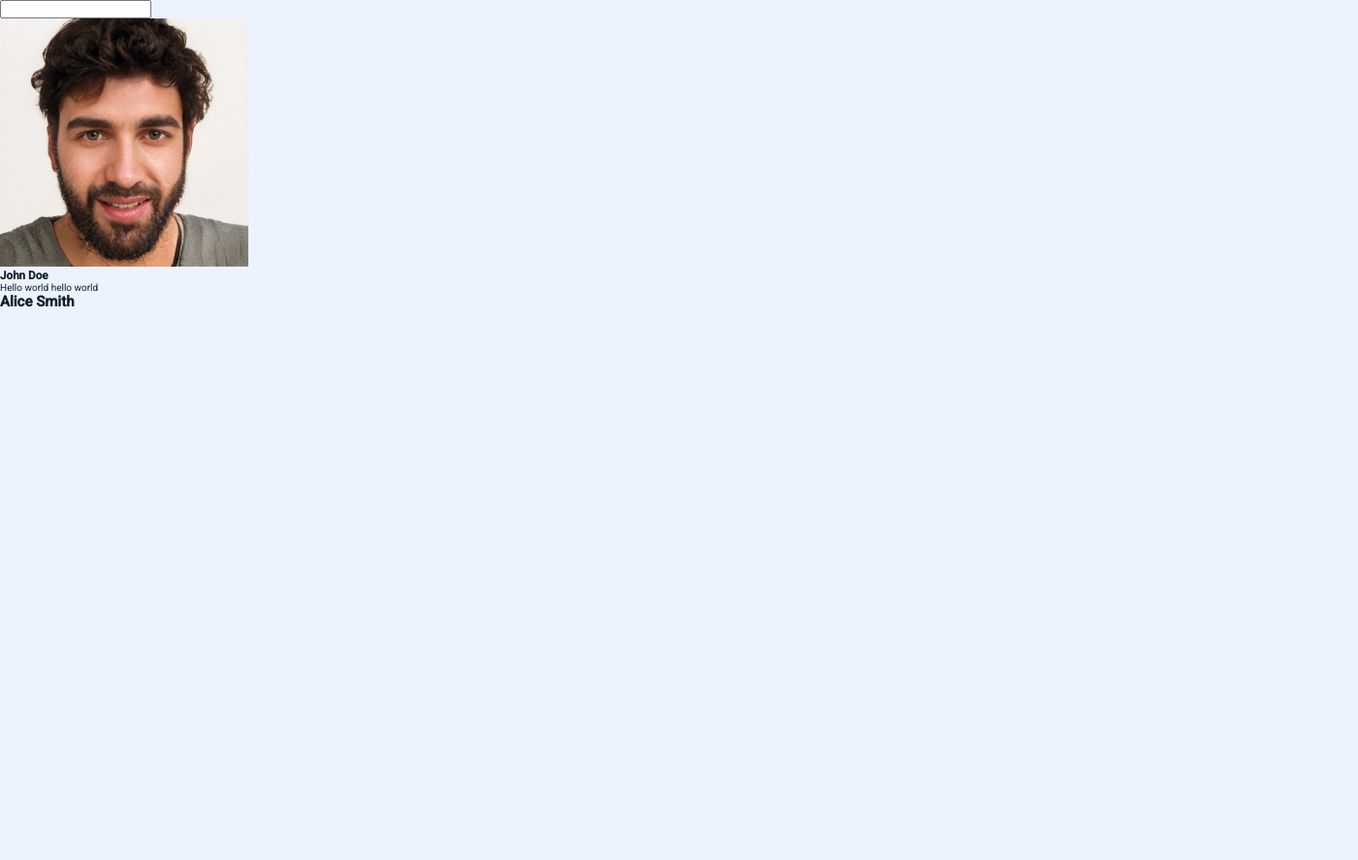
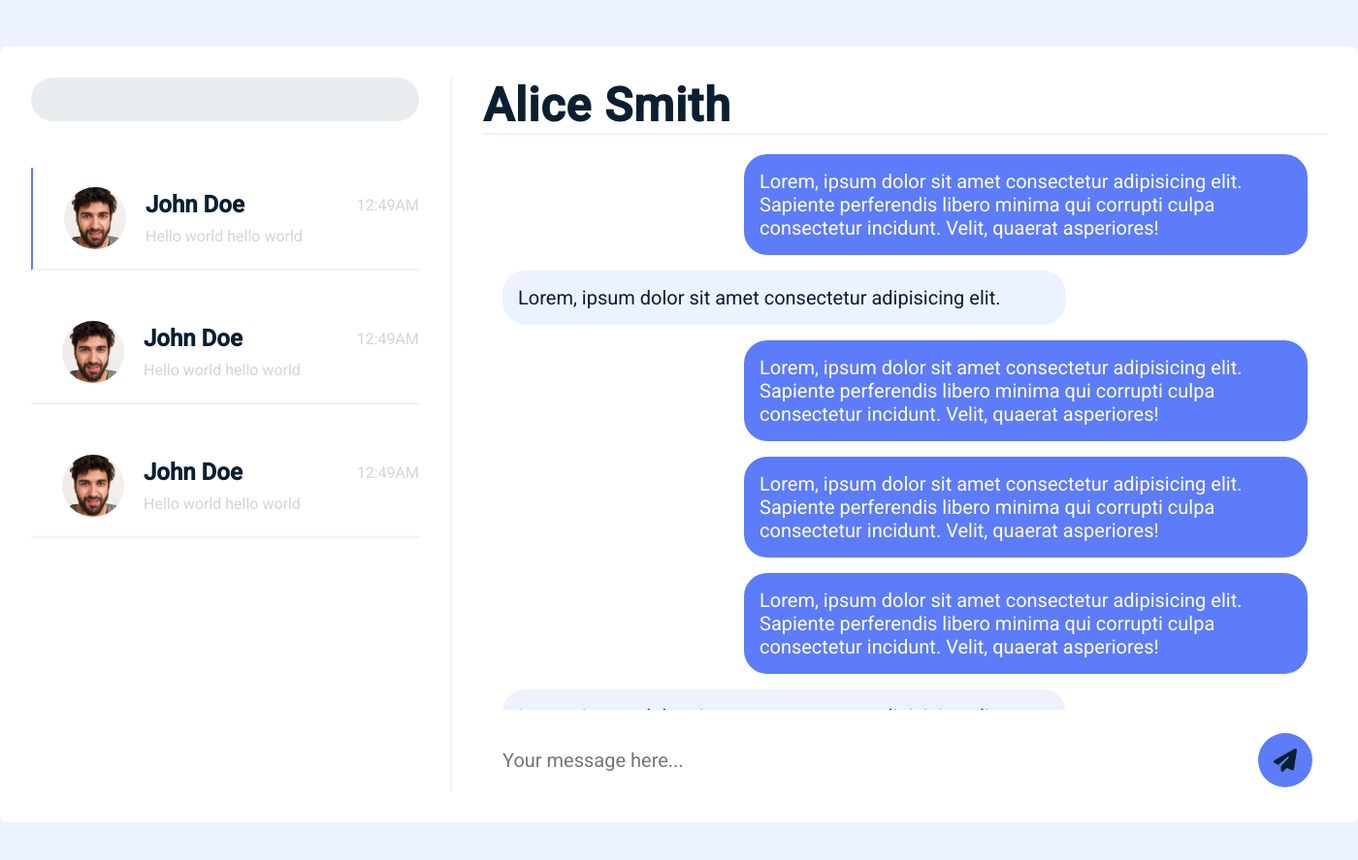
Before and after one commit to Zacharay/socialMediaApp, a PHP site: page /php/views/conversationView.php in a window 1400 px wide. Shown: the part 64-951 px from the top of the page at 97% size. Run offline with PHP 8.4, Linux system fonts and the light colour scheme; the visitor is signed in with stand-in values (Sample User, id 1); some libraries are stand-ins or nearby versions.

Commit message:
conversation styles

```diff
--- a/php/views/conversationView.php
+++ b/php/views/conversationView.php
@@ -18,19 +18,72 @@
         <aside>
             <input type="text"  class="conversation__search"/>
             <ul class="conversation__list">
+                <li class="conversation__element conversation--active">
+                    <img src="../../images/profilePhotos/userPhoto_1.png" class="conversation__userphoto"/>
+                    <div class="conversation__wrapper">
+                        <div class="conversation__header">
+                            <h3 class="conversation__fullname">John Doe</h3>
+                            <p class="converstation__date">12:49AM</p>
+                        </div>
+                            <p class="conversation__showcase__text">Hello world hello world</p>
+
+                    </div>
+                </li>
                 <li class="conversation__element">
-                    <img src="../../images/profilePhotos/userPhoto_1.png"/>
+                    <img src="../../images/profilePhotos/userPhoto_1.png" class="conversation__userphoto"/>
                     <div class="conversation__wrapper">
-                        <h3>John Doe</h3>
-                        <p class="converstation__date"></p>
+                        <div class="conversation__header">
+                            <h3 class="conversation__fullname">John Doe</h3>
+                            <p class="converstation__date">12:49AM</p>
+                        </div>
+                            <p class="conversation__showcase__text">Hello world hello world</p>
+
                     </div>
+                </li>
+                <li class="conversation__element">
+                    <img src="../../images/profilePhotos/userPhoto_1.png" class="conversation__userphoto"/>
+                    <div class="conversation__wrapper">
+                        <div class="conversation__header">
+                            <h3 class="conversation__fullname">John Doe</h3>
+                            <p class="converstation__date">12:49AM</p>
+                        </div>
+                            <p class="conversation__showcase__text">Hello world hello world</p>
 
-                    <p class="conversation__showcase__text">Hello world hello world</p>
+                    </div>
                 </li>
             </ul>
         </aside>
-        <main>
-            <h1>Alice Smith</h1>
+        <main >
+            <h1 class="conversation__title">Alice Smith</h1>
+            <div class="message__container">
+                <div class="message message--currentUser">
+                    Lorem, ipsum dolor sit amet consectetur adipisicing elit. Sapiente perferendis libero minima qui corrupti culpa consectetur incidunt. Velit, quaerat asperiores!
+                </div>
+                <div class="message message--otherUser">
+                    Lorem, ipsum dolor sit amet consectetur adipisicing elit.
+                </div>
+                <div class="message message--currentUser">
+                    Lorem, ipsum dolor sit amet consectetur adipisicing elit. Sapiente perferendis libero minima qui corrupti culpa consectetur incidunt. Velit, quaerat asperiores!
+                </div>
+                <div class="message message--currentUser">
+                    Lorem, ipsum dolor sit amet consectetur adipisicing elit. Sapiente perferendis libero minima qui corrupti culpa consectetur incidunt. Velit, quaerat asperiores!
+                </div>
+                <div class="message message--currentUser">
+                    Lorem, ipsum dolor sit amet consectetur adipisicing elit. Sapiente perferendis libero minima qui corrupti culpa consectetur incidunt. Velit, quaerat asperiores!
+                </div>
+                <div class="message message--otherUser">
+                    Lorem, ipsum dolor sit amet consectetur adipisicing elit.
+                </div>
+
+                <div class="message message--otherUser">
+                    Lorem, ipsum dolor sit amet consectetur adipisicing elit.
+                </div>
+            </div>
+            <div class="message__input__container">
+                <i class="fa-solid fa-paper-plane"></i>
+                <input type="text" class="message__input" placeholder="Your message here..."/>
+            </div>
+
         </main>
     </section>
 
--- a/styles/conversationView.css
+++ b/styles/conversationView.css
@@ -0,0 +1,132 @@
+.conversation__section{
+    background-color:var(--main-light);
+    width:140rem;
+    margin:0 auto;
+    border-radius: 7px;
+    padding:3.2rem;
+    margin-top:4.8rem;
+    display:flex;
+    gap:3.2rem;
+
+    height:80rem;
+}
+.conversation__search{
+    font-size:1.8rem;
+    border-radius:50px;
+    border:none;
+    outline:none;
+    padding:1.2rem 1.6rem;
+    width:40rem;
+    margin-bottom:4.8rem;
+    background-color:#e9ecef;
+}
+aside{
+    border-right:2px solid var(--section-gray);
+    padding-right:3.2rem;
+}
+.conversation__list{
+    display:flex;
+    flex-direction:column;
+    gap:3.2rem;
+}
+.conversation__element{
+    display:flex;
+    gap:2rem;
+    width:100%;
+    padding:2rem 0rem;
+    padding-left:3.2rem;
+    cursor:pointer;
+    border-bottom:2px solid var(--section-gray);
+}
+.conversation--active{
+    border-left:2px solid var(--blue-main);
+}
+.conversation__wrapper{
+    display:flex;
+    flex-direction: column;
+    justify-content:space-around;
+    width:100%;
+}
+.conversation__header{
+    display:flex;
+    justify-content: space-between;
+    align-items: center;
+}
+.conversation__userphoto{
+    width:6.4rem;
+    height:6.4rem;
+    border-radius: 100%;
+}
+.conversation__fullname{
+    font-size:2.4rem;
+}
+.conversation__showcase__text{
+    font-size:1.6rem;
+    color:var(--secondary-light);
+}
+.converstation__date{
+    font-size:1.6rem;
+    color:var(--secondary-light);
+}
+main{
+    flex:1;
+    display:flex;
+    flex-direction: column;
+}
+.conversation__title{
+    font-size:4.8rem;
+    letter-spacing: 1px;
+    border-bottom:2px solid var(--section-gray);
+    width:100%;
+}
+
+.message__container{
+    display:flex;
+    flex-direction: column;
+    gap:1.6rem;
+    width:100%;
+    padding:2rem;
+    overflow-y:scroll;
+}
+.message--currentUser{
+    background-color:var(--blue-main);
+    color:white;
+    align-self: flex-end;
+}
+.message--otherUser{
+    background-color:var(--section-gray);
+    color:var(--main-dark);
+    align-self: flex-start;
+}
+.message{
+    padding:1.6rem;
+    width:70%;
+    border-radius:24px;
+    font-size:2rem;
+}
+.message__input{
+    font-size:2rem;
+    border:none;
+    outline:none;
+    border-radius:50px;
+    margin-top:2rem;
+    padding:2rem;
+    width:100%;
+}
+.message__input__container{
+    position:relative;
+}
+.message__input__container i{
+    position:absolute;
+    font-size:2.4rem;
+    background-color:var(--blue-main);
+    padding:1.6rem;
+    border-radius: 100%;
+    right:15px;
+    top:24px;
+    cursor: pointer;
+    transition: 0.2s all;
+}
+.message__input__container i:hover{
+    background-color:var(--blue-main_light);
+}
```
